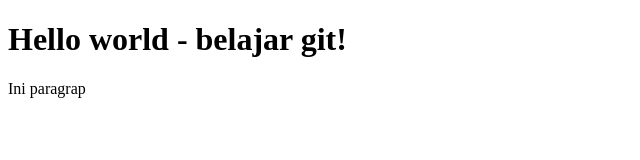
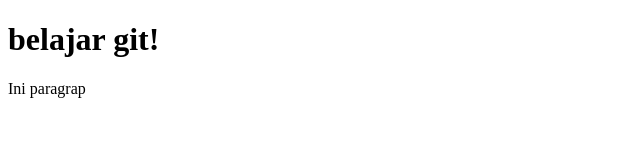
Before and after one commit to HasanAssidiqin/belajar-git, a plain HTML site: page index.html in a window 1280 px wide. Shown: the whole page, without its empty margins (0-640 px from the left). Drawn offline with Linux system fonts and the light colour scheme.

Commit message:
perubahan pada headding 1 html

```diff
--- a/index.html
+++ b/index.html
@@ -7,7 +7,7 @@
     <title>Document</title>
   </head>
   <body>
-    <h1>Hello world - belajar git!</h1>
+    <h1>belajar git!</h1>
     <p>Ini paragrap</p>
   </body>
 </html>
```
